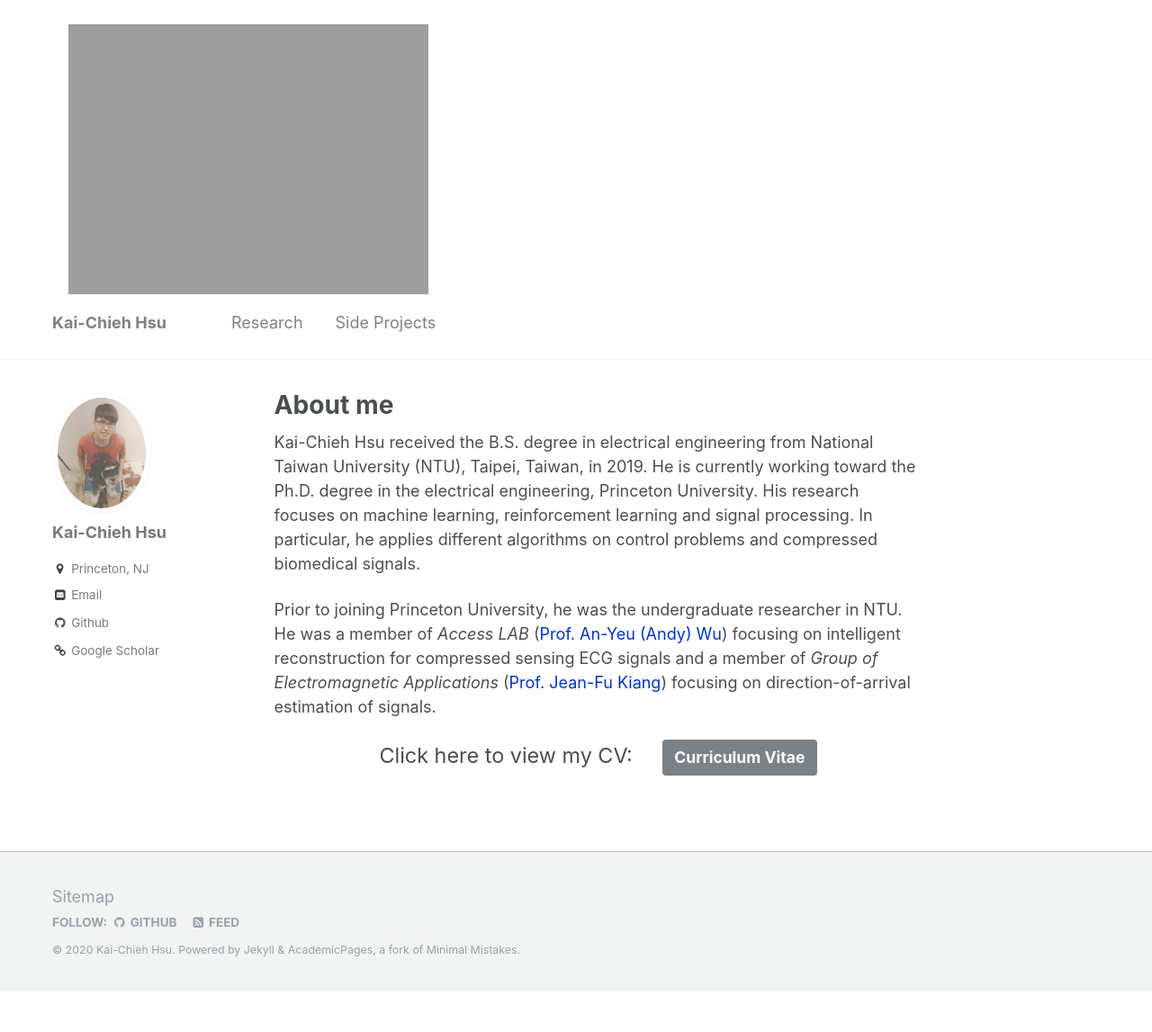
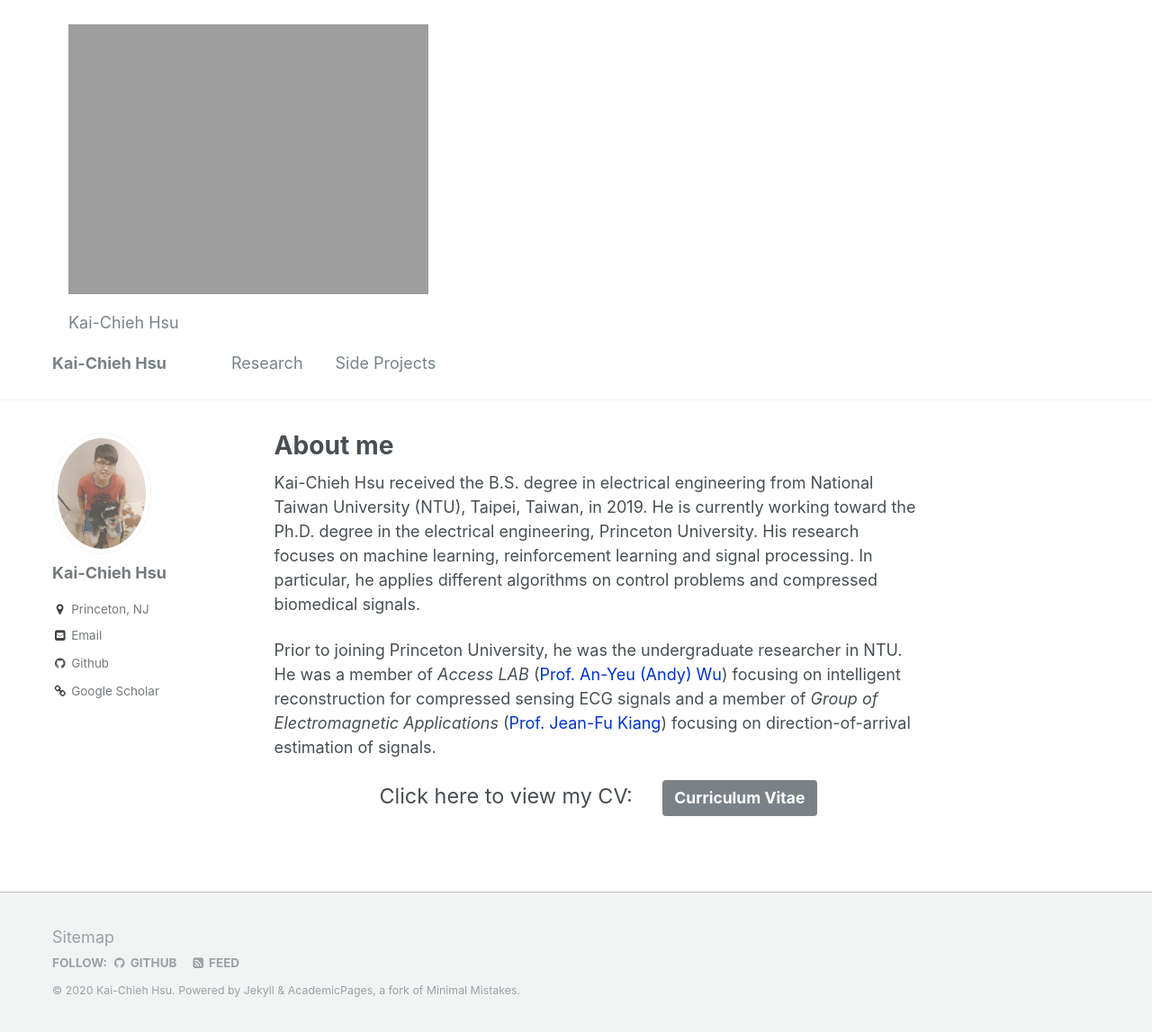
Before and after one commit to kaichiehhsu/kaichiehhsu.github.io, a Jekyll site: the page built from _pages/about.md, in a window 1280 px wide and 1147 px high. Shown: the whole window at 90% size. Built offline with Jekyll 4.4.1, drawn with Linux system fonts in a browser that asks for light colours.

```diff
--- a/_includes/masthead.html
+++ b/_includes/masthead.html
@@ -1,5 +1,6 @@
 {% include base_path %}
 {% capture logo_path %}{{ site.logo }}{% endcapture %}
+
 
 <div class="masthead">
   <div class="masthead__inner-wrap">
@@ -8,7 +9,10 @@
         {% unless logo_path == empty %}
           <a class="site-logo" href="{{ base_path }}/"><img src="{{ base_path }}{{ logo_path }}" alt=""></a>
         {% endunless %}
-        <button><div class="navicon"></div></button>
+        <a class="site-title" href="{{ base_path }}/">
+          {{ site.masthead_title | default: site.title }}
+          {% if site.subtitle %}<span class="site-subtitle">{{ site.subtitle }}</span>{% endif %}
+        </a>
         <ul class="visible-links">
           <li class="masthead__menu-item masthead__menu-item--lg"><a href="{{ base_path }}/">{{ site.title }}</a></li>
           {% for link in site.data.navigation.main %}
@@ -20,6 +24,18 @@
             <li class="masthead__menu-item"><a href="{{ domain }}{{ link.url }}">{{ link.title }}</a></li>
           {% endfor %}
         </ul>
+        {% if site.search == true %}
+        <button class="search__toggle" type="button">
+          <span class="visually-hidden">{{ site.data.ui-text[site.locale].search_label | default: "Toggle search" }}</span>
+          <svg class="icon" width="16" height="16" xmlns="http://www.w3.org/2000/svg" viewBox="0 0 15.99 16">
+            <path d="M15.5,13.12L13.19,10.8a1.69,1.69,0,0,0-1.28-.55l-0.06-.06A6.5,6.5,0,0,0,5.77,0,6.5,6.5,0,0,0,2.46,11.59a6.47,6.47,0,0,0,7.74.26l0.05,0.05a1.65,1.65,0,0,0,.5,1.24l2.38,2.38A1.68,1.68,0,0,0,15.5,13.12ZM6.4,2A4.41,4.41,0,1,1,2,6.4,4.43,4.43,0,0,1,6.4,2Z" transform="translate(-.01)"></path>
+          </svg>
+        </button>
+        {% endif %}
+        <button class="greedy-nav__toggle hidden" type="button">
+          <span class="visually-hidden">{{ site.data.ui-text[site.locale].menu_label | default: "Toggle menu" }}</span>
+          <div class="navicon"></div>
+        </button>
         <ul class="hidden-links hidden"></ul>
       </nav>
     </div>
```
